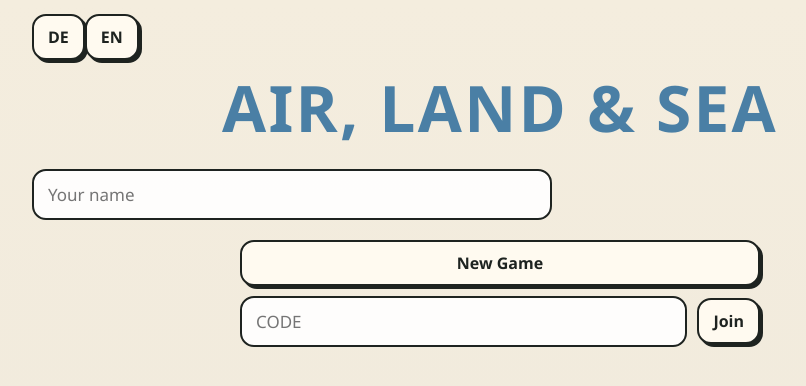
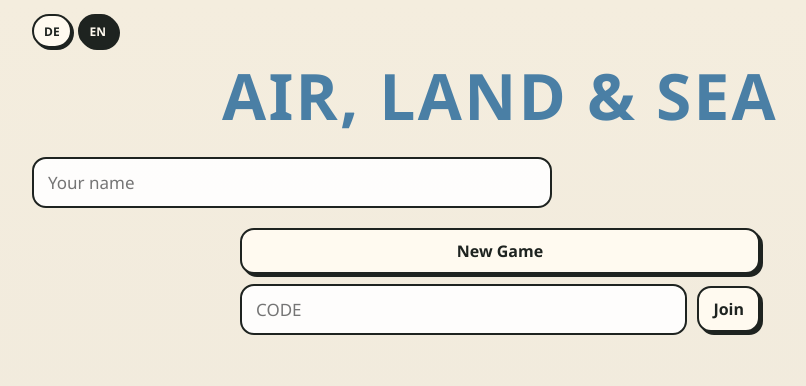
Before and after one commit to derB3rt/luft-land-see, a React (Vite) app: page / in a window 1280 px wide. Shown: the top 386 px of the page, without its empty margins (140-946 px from the left). Built offline with nearby package versions, Linux system fonts and the light colour scheme.

Commit message:
Style language switch

```diff
--- a/src/style.css
+++ b/src/style.css
@@ -73,14 +73,40 @@
 button:active { transform: translate(2px, 2px); box-shadow: 1px 1px 0 var(--ink); }
 button:disabled { opacity: .6; }
 
+.topbar {
+  display: flex;
+  align-items: center;
+  justify-content: space-between;
+  gap: 10px;
+  margin: 0 0 10px;
+}
+
+.langswitch {
+  display: inline-flex;
+  gap: 6px;
+}
+
+.langswitch button,
 .logout {
-  display: block;
-  margin: 0 0 10px auto;
   min-height: 34px;
   padding: 5px 10px;
   border-radius: 999px;
   font-size: 12px;
   box-shadow: 2px 2px 0 var(--ink);
+}
+
+.langswitch button.active {
+  background: var(--ink);
+  color: var(--card);
+}
+
+.logout {
+  display: block;
+  margin: 0 0 10px auto;
+}
+
+.topbar .logout {
+  margin: 0;
 }
 
 .app > input, .app > button, .row {
@@ -240,6 +266,7 @@
   .app > input, .app > button, .row, .app > b { width: 100%; }
   .row { grid-template-columns: 1fr; }
   .logout { margin-bottom: 8px; }
+  .topbar .logout { margin: 0; }
   main { gap: 6px; }
   section { min-height: 230px; padding: 6px; border-radius: 14px; }
   .card { padding: 5px; border-radius: 8px; }
```
